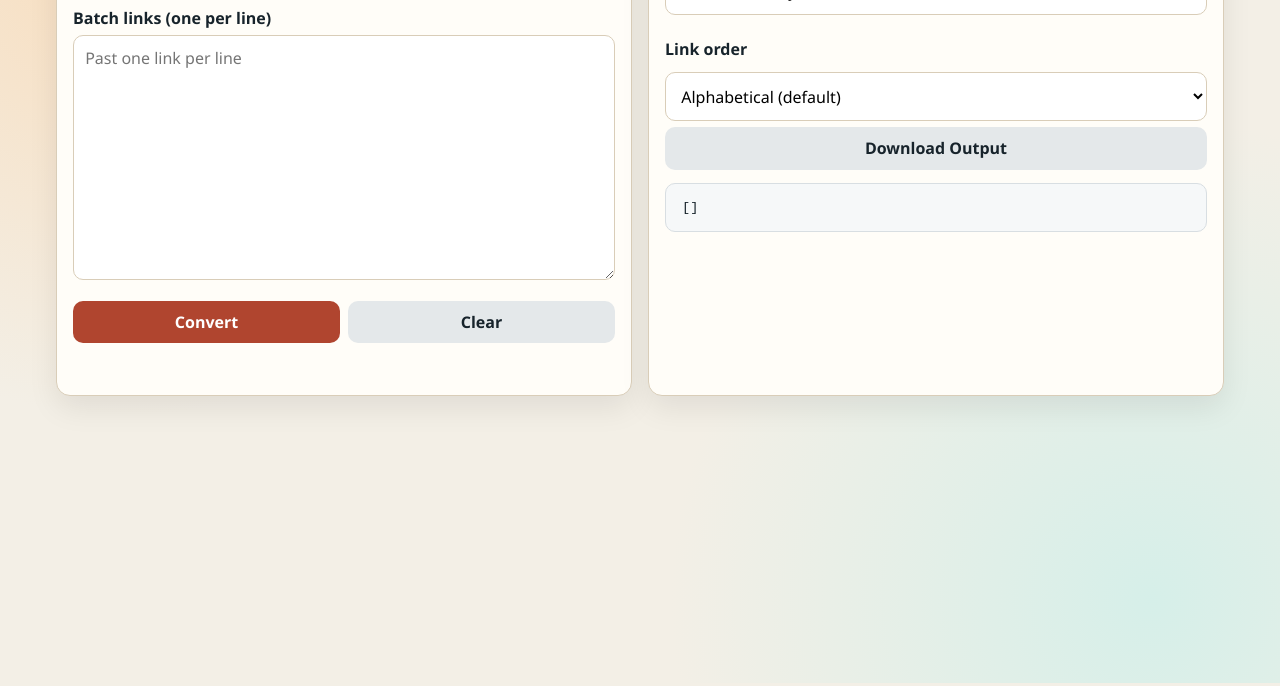
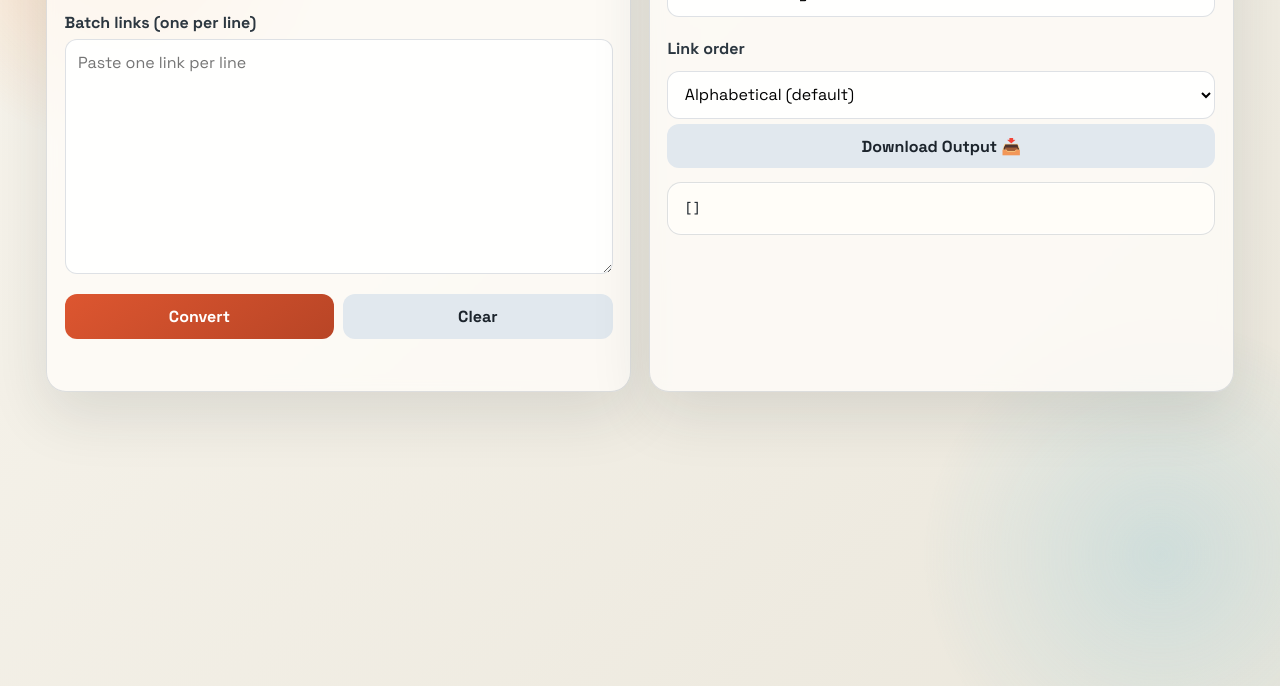
Before and after one commit to belisards/link2ref, a website: page public/index.html in a window 1280 px wide. Shown: the part 149-835 px from the top of the page. Drawn offline with Linux system fonts and the light colour scheme.

Commit message:
style(ui): refine layout/typography and update download button label

```diff
--- a/public/index.html
+++ b/public/index.html
@@ -4,6 +4,12 @@
     <meta charset="UTF-8" />
     <meta name="viewport" content="width=device-width, initial-scale=1.0" />
     <title>link2ref MVP</title>
+    <link rel="preconnect" href="https://fonts.googleapis.com" />
+    <link rel="preconnect" href="https://fonts.gstatic.com" crossorigin />
+    <link
+      href="https://fonts.googleapis.com/css2?family=Space+Grotesk:wght@400;500;600;700&family=JetBrains+Mono:wght@400;500&display=swap"
+      rel="stylesheet"
+    />
     <link rel="stylesheet" href="styles.css" />
   </head>
   <body>
@@ -13,7 +19,7 @@
         <p>Convert links, PDFs, report PDFs, and DOIs into CSL-JSON.</p>
 
         <label for="batch">Batch links (one per line)</label>
-        <textarea id="batch" rows="10" placeholder="Past one link per line"></textarea>
+        <textarea id="batch" rows="10" placeholder="Paste one link per line"></textarea>
 
         <div class="actions">
           <button id="run">Convert</button>
@@ -46,12 +52,12 @@
             <option value="alphabetical" selected>Alphabetical (default)</option>
             <option value="original">Original input order</option>
           </select>
-          <button id="download" class="ghost">Download Output</button>
+          <button id="download" class="ghost">Download Output 📥</button>
         </div>
         <pre id="output">[]</pre>
       </section>
     </main>
 
-    <script type="module" src="app.js"></script>
+    <script type="module" src="app.js?v=4"></script>
   </body>
 </html>
--- a/public/styles.css
+++ b/public/styles.css
@@ -1,54 +1,126 @@
 :root {
-  --bg: #f3efe6;
-  --paper: #fffdf8;
-  --ink: #17232b;
-  --accent: #b0452f;
-  --muted: #687982;
-  --line: #d9cdb8;
+  --bg: #f7f4ec;
+  --bg-deep: #ebe7dc;
+  --paper: rgba(255, 253, 249, 0.78);
+  --paper-strong: #fffdf8;
+  --ink: #1c242c;
+  --ink-soft: #596975;
+  --line: rgba(104, 121, 136, 0.22);
+  --line-strong: rgba(104, 121, 136, 0.45);
+  --accent: #dd5630;
+  --accent-strong: #b84526;
+  --ghost: #e1e8ee;
+  --ghost-hover: #d6e0e8;
+  --shadow: 0 22px 60px rgba(34, 38, 45, 0.12);
+  --radius: 20px;
 }
 
 * {
   box-sizing: border-box;
 }
 
+@keyframes backgroundDrift {
+  0% {
+    transform: translate3d(0, 0, 0) scale(1);
+  }
+  50% {
+    transform: translate3d(0, -10px, 0) scale(1.04);
+  }
+  100% {
+    transform: translate3d(0, 0, 0) scale(1);
+  }
+}
+
+@keyframes panelRise {
+  from {
+    opacity: 0;
+    transform: translateY(18px);
+  }
+  to {
+    opacity: 1;
+    transform: translateY(0);
+  }
+}
+
 body {
   margin: 0;
-  font-family: "IBM Plex Sans", "Segoe UI", sans-serif;
+  font-family: "Space Grotesk", "Segoe UI", sans-serif;
   color: var(--ink);
-  background:
-    radial-gradient(circle at 10% 10%, #f8ddbd 0, transparent 35%),
-    radial-gradient(circle at 90% 90%, #d6efe9 0, transparent 35%),
-    var(--bg);
+  background: linear-gradient(135deg, var(--bg) 0%, var(--bg-deep) 100%);
   min-height: 100vh;
+  position: relative;
+  overflow-x: hidden;
+}
+
+body::before,
+body::after {
+  content: "";
+  position: fixed;
+  z-index: -1;
+  border-radius: 999px;
+  pointer-events: none;
+  animation: backgroundDrift 12s ease-in-out infinite;
+}
+
+body::before {
+  width: 420px;
+  height: 420px;
+  top: -120px;
+  left: -90px;
+  background: radial-gradient(circle, rgba(255, 165, 98, 0.32) 0%, rgba(255, 165, 98, 0) 70%);
+}
+
+body::after {
+  width: 460px;
+  height: 460px;
+  bottom: -140px;
+  right: -110px;
+  background: radial-gradient(circle, rgba(132, 194, 212, 0.28) 0%, rgba(132, 194, 212, 0) 72%);
+  animation-delay: 1.5s;
 }
 
 .shell {
-  max-width: 1200px;
-  margin: 2rem auto;
+  max-width: 1220px;
+  margin: 2.2rem auto;
   padding: 1rem;
   display: grid;
-  grid-template-columns: repeat(auto-fit, minmax(320px, 1fr));
-  gap: 1rem;
+  grid-template-columns: repeat(auto-fit, minmax(340px, 1fr));
+  gap: 1.1rem;
 }
 
 .panel {
   background: var(--paper);
+  backdrop-filter: blur(7px);
+  -webkit-backdrop-filter: blur(7px);
   border: 1px solid var(--line);
-  border-radius: 14px;
-  padding: 1rem;
-  box-shadow: 0 12px 30px rgba(0, 0, 0, 0.08);
+  border-radius: var(--radius);
+  padding: 1.1rem;
+  box-shadow: var(--shadow);
+  animation: panelRise 0.45s ease forwards;
 }
 
 h1,
 h2 {
-  margin-top: 0;
+  margin: 0 0 0.75rem;
+}
+
+h1 {
+  font-size: clamp(2rem, 4vw, 2.7rem);
+  line-height: 1;
+  letter-spacing: -0.03em;
+}
+
+p {
+  margin: 0;
+  color: var(--ink-soft);
 }
 
 label {
   display: block;
-  margin-top: 1rem;
-  margin-bottom: 0.4rem;
-  font-weight: 600;
+  margin-top: 0.95rem;
+  margin-bottom: 0.38rem;
+  font-weight: 700;
+  color: #2c3740;
 }
 
 input,
@@ -63,41 +135,66 @@ input,
 select,
 textarea {
   border: 1px solid var(--line);
-  border-radius: 10px;
-  padding: 0.7rem;
-  background: #fff;
+  border-radius: 12px;
+  padding: 0.72rem 0.78rem;
+  background: rgba(255, 255, 255, 0.9);
+  transition: border-color 0.15s ease, box-shadow 0.15s ease;
+}
+
+input:focus,
+select:focus,
+textarea:focus {
+  outline: none;
+  border-color: rgba(221, 86, 48, 0.65);
+  box-shadow: 0 0 0 3px rgba(221, 86, 48, 0.16);
 }
 
 textarea {
   resize: vertical;
+  min-height: 210px;
 }
 
 .actions {
-  margin-top: 1rem;
+  margin-top: 0.95rem;
   display: grid;
   grid-template-columns: repeat(2, 1fr);
-  gap: 0.5rem;
+  gap: 0.55rem;
 }
 
 button {
   border: none;
-  border-radius: 10px;
-  padding: 0.65rem;
+  border-radius: 12px;
+  padding: 0.72rem 0.8rem;
   cursor: pointer;
-  background: var(--accent);
-  color: white;
+  background: linear-gradient(145deg, var(--accent) 0%, var(--accent-strong) 100%);
+  color: #fff;
   font-weight: 700;
+  transition: transform 0.14s ease, filter 0.2s ease;
+}
+
+button:hover {
+  transform: translateY(-1px);
+  filter: saturate(1.05) brightness(1.02);
+}
+
+button:active {
+  transform: translateY(0);
 }
 
 button.ghost {
-  background: #e4e8ea;
+  background: var(--ghost);
   color: var(--ink);
 }
 
+button.ghost:hover {
+  background: var(--ghost-hover);
+  filter: none;
+}
+
 .status {
-  margin-top: 0.75rem;
-  color: var(--muted);
-  min-height: 1.5rem;
+  margin-top: 0.72rem;
+  color: var(--ink-soft);
+  min-height: 1.45rem;
 }
 
 .hidden {
@@ -106,33 +203,62 @@ button.ghost {
 
 .output-controls {
   display: grid;
-  gap: 0.4rem;
-  margin-bottom: 0.8rem;
+  gap: 0.36rem;
+  margin-bottom: 0.82rem;
 }
 
 progress {
   width: 100%;
   height: 12px;
+  border-radius: 999px;
+  overflow: hidden;
+}
+
+progress::-webkit-progress-bar {
+  background: #e8edf2;
+}
+
+progress::-webkit-progress-value {
+  background: linear-gradient(90deg, #f28764 0%, #de5e37 100%);
+}
+
+progress::-moz-progress-bar {
+  background: linear-gradient(90deg, #f28764 0%, #de5e37 100%);
 }
 
 pre {
   margin: 0;
-  max-height: 70vh;
+  max-height: 68vh;
   overflow: auto;
   padding: 1rem;
-  border-radius: 10px;
-  background: #f6f8f9;
-  border: 1px solid #d8dee2;
-  font-family: "IBM Plex Mono", "SFMono-Regular", monospace;
-  font-size: 0.85rem;
+  border-radius: 14px;
+  background: var(--paper-strong);
+  border: 1px solid var(--line);
+  box-shadow: inset 0 0 0 1px rgba(255, 255, 255, 0.45);
+  font-family: "JetBrains Mono", "SFMono-Regular", monospace;
+  font-size: 0.84rem;
+  line-height: 1.45;
 }
 
-@media (max-width: 640px) {
+#failuresWrap h2 {
+  margin-top: 1rem;
+}
+
+@media (max-width: 740px) {
   .shell {
-    margin: 1rem auto;
+    margin: 1.1rem auto;
+    gap: 0.9rem;
+  }
+
+  .panel {
+    padding: 0.95rem;
   }
 
   .actions {
     grid-template-columns: 1fr;
   }
+
+  textarea {
+    min-height: 185px;
+  }
 }
```
